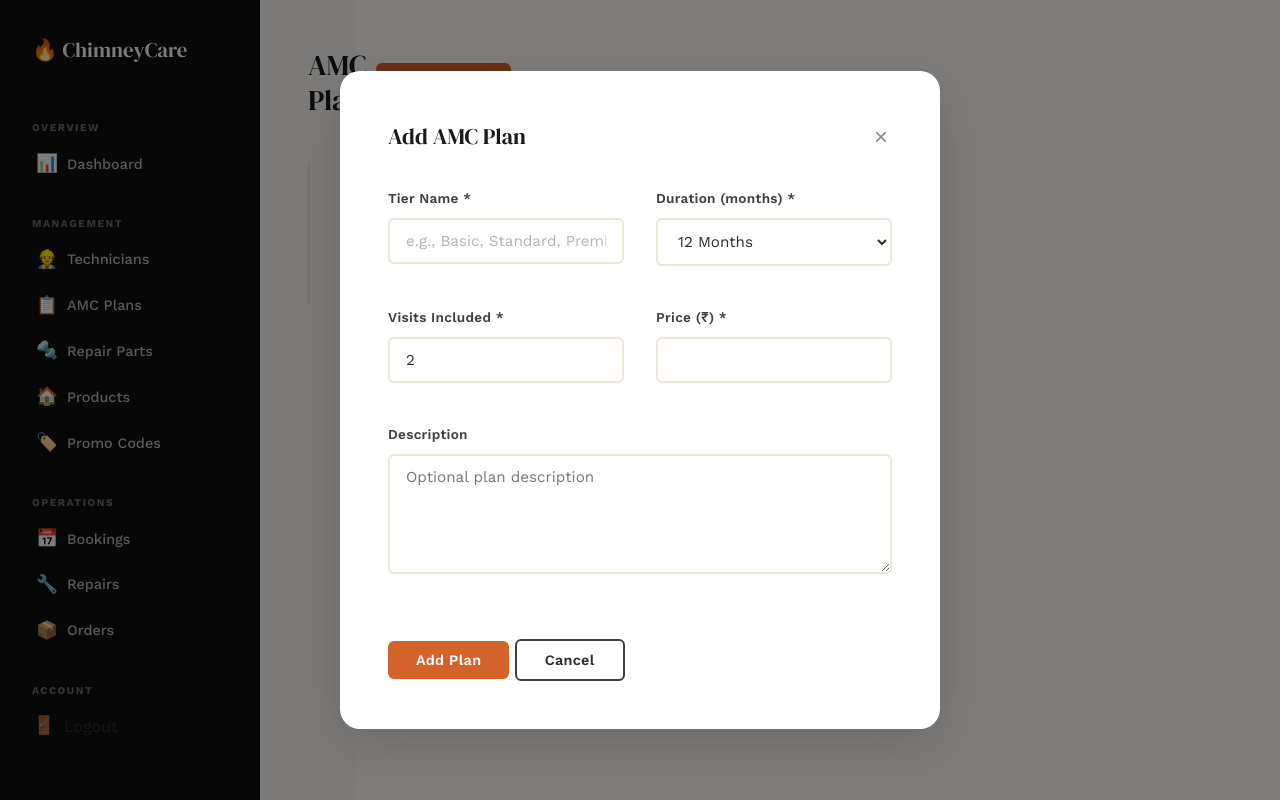
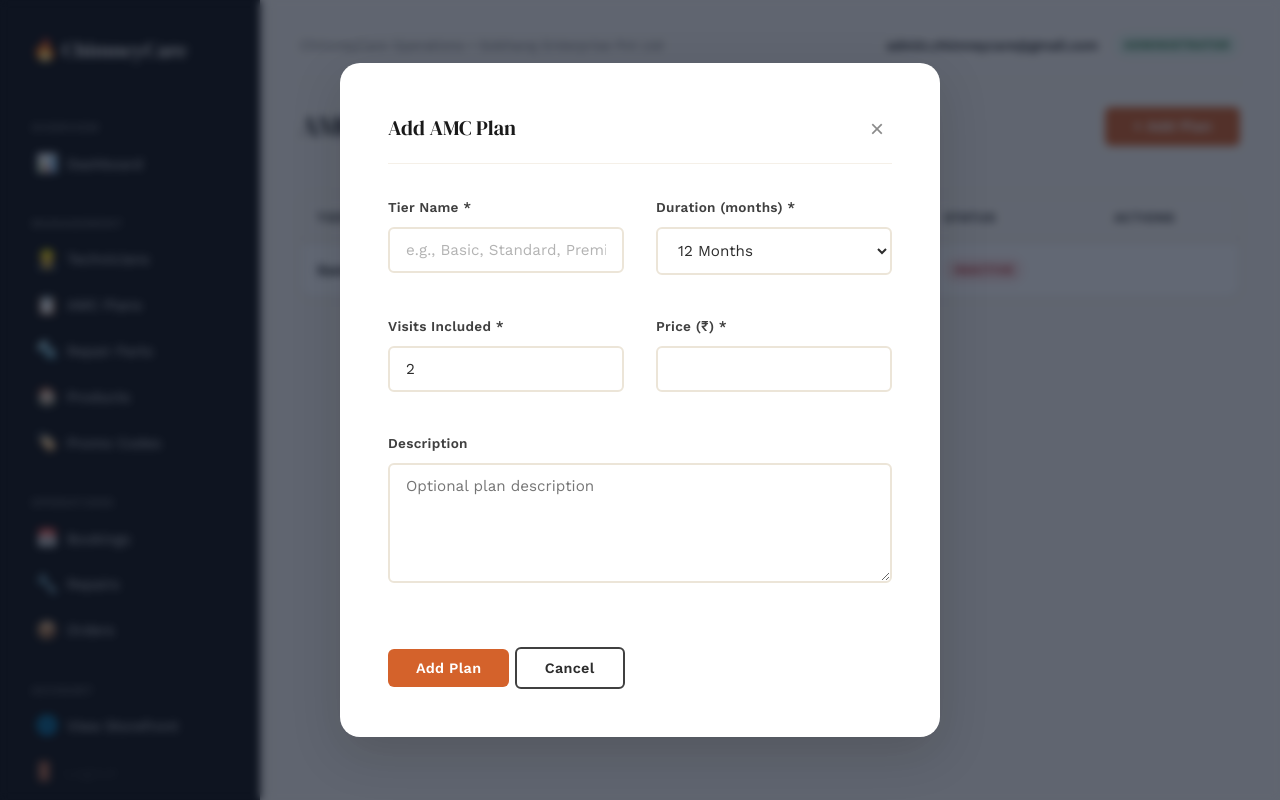
Before and after one commit to ShahParth29/chimneycare, a Flask app: template templates/admin/amc_plans.html in a window 1280 px wide, after a click on "+ Add Plan". Run offline with Flask 3, Linux system fonts and the light colour scheme; the template is opened without the code that fills it: most values are stand-ins (such as "Sample title", 1, 10 or a date in 2020); some libraries are stand-ins or nearby versions.

Commit message:
Fix admin portal layout grid overlap and fully synchronize technician assignment and repair parts across customer and admin views

```diff
--- a/blueprints/services.py
+++ b/blueprints/services.py
@@ -39,7 +39,7 @@ def dashboard():
     try:
         bookings = (
             sb.table("services")
-            .select("*")
+            .select("*, amc_plans(*), technicians(*)")
             .eq("customer_id", user["id"])
             .order("created_at", desc=True)
             .limit(5)
@@ -47,7 +47,7 @@ def dashboard():
         )
         repair_jobs = (
             sb.table("repair_jobs")
-            .select("*")
+            .select("*, technicians(*)")
             .eq("customer_id", user["id"])
             .order("created_at", desc=True)
             .limit(5)
@@ -183,7 +183,7 @@ def my_bookings():
     try:
         result = (
             sb.table("services")
-            .select("*, amc_plans(*)")
+            .select("*, amc_plans(*), technicians(*)")
             .eq("customer_id", user["id"])
             .order("created_at", desc=True)
             .execute()
--- a/static/css/admin.css
+++ b/static/css/admin.css
@@ -1,13 +1,19 @@
 /* ═══════════════════════════════════════════════════════════════
    ChimneyCare — Admin Portal Styles
+   Clean, responsive, non-overlapping dashboard layout
    ═══════════════════════════════════════════════════════════════ */
 
 /* ── Admin Layout ────────────────────────────── */
 
+body {
+  background: var(--cream-100);
+}
+
 .admin-layout {
-  display: grid;
-  grid-template-columns: 260px 1fr;
+  display: block;
   min-height: 100vh;
+  width: 100%;
+  position: relative;
 }
 
 /* ── Sidebar ─────────────────────────────────── */
@@ -21,7 +27,8 @@
   bottom: 0;
   width: 260px;
   overflow-y: auto;
-  z-index: 100;
+  z-index: 1000;
+  box-shadow: 2px 0 12px rgba(0, 0, 0, 0.15);
 }
 
 .admin-sidebar__brand {
@@ -85,9 +95,20 @@
 
 .admin-main {
   margin-left: 260px;
-  padding: var(--space-2xl);
+  width: calc(100% - 260px);
+  padding: 2rem 2.5rem;
   background: var(--cream-100);
   min-height: 100vh;
+  box-sizing: border-box;
+}
+
+.admin-topbar {
+  display: flex;
+  justify-content: space-between;
+  align-items: center;
+  padding-bottom: 1.5rem;
+  margin-bottom: 1.5rem;
+  border-bottom: 1px solid var(--cream-300);
 }
 
 .admin-main__header {
@@ -95,11 +116,14 @@
   justify-content: space-between;
   align-items: center;
   margin-bottom: var(--space-2xl);
+  flex-wrap: wrap;
+  gap: var(--space-md);
 }
 
 .admin-main__title {
   font-size: 1.8rem;
   color: var(--charcoal-800);
+  margin: 0;
 }
 
 .admin-main__user {
@@ -180,16 +207,60 @@
   align-items: center;
   padding: var(--space-lg) var(--space-xl);
   border-bottom: 1px solid var(--cream-200);
+  background: white;
 }
 
 .admin-panel__title {
   font-family: var(--font-heading);
   font-size: 1.2rem;
   color: var(--charcoal-800);
+  margin: 0;
 }
 
 .admin-panel__body {
   padding: var(--space-xl);
+}
+
+/* ── Tables ──────────────────────────────────── */
+
+.table-wrapper {
+  width: 100%;
+  overflow-x: auto;
+  background: white;
+  border-radius: var(--border-radius-lg);
+  border: 1px solid var(--cream-300);
+  box-shadow: var(--shadow-sm);
+  margin-bottom: var(--space-xl);
+}
+
+.data-table {
+  width: 100%;
+  border-collapse: collapse;
+  min-width: 750px;
+  font-size: 0.9rem;
+}
+
+.data-table th {
+  background: var(--cream-100);
+  color: var(--charcoal-800);
+  font-weight: 600;
+  text-align: left;
+  padding: 12px 16px;
+  border-bottom: 2px solid var(--cream-300);
+  font-size: 0.8rem;
+  text-transform: uppercase;
+  letter-spacing: 0.05em;
+}
+
+.data-table td {
+  padding: 14px 16px;
+  border-bottom: 1px solid var(--cream-200);
+  color: var(--charcoal-700);
+  vertical-align: middle;
+}
+
+.data-table tbody tr:hover {
+  background: var(--cream-50);
 }
 
 /* ── Admin Forms ─────────────────────────────── */
@@ -215,10 +286,12 @@
   display: none;
   position: fixed;
   inset: 0;
-  background: rgba(0,0,0,0.5);
-  z-index: 9000;
+  background: rgba(15, 23, 42, 0.65);
+  backdrop-filter: blur(4px);
+  z-index: 9999;
   align-items: center;
   justify-content: center;
+  padding: var(--space-md);
 }
 
 .modal-overlay.active {
@@ -247,11 +320,14 @@
   justify-content: space-between;
   align-items: center;
   margin-bottom: var(--space-xl);
+  border-bottom: 1px solid var(--cream-200);
+  padding-bottom: var(--space-md);
 }
 
 .modal__title {
   font-family: var(--font-heading);
-  font-size: 1.4rem;
+  font-size: 1.3rem;
+  margin: 0;
 }
 
 .modal__close {
@@ -260,7 +336,7 @@
   font-size: 1.5rem;
   cursor: pointer;
   color: var(--steel-300);
-  padding: var(--space-xs);
+  padding: 4px 8px;
   transition: color var(--transition-fast);
 }
 
--- a/templates/admin/base_admin.html
+++ b/templates/admin/base_admin.html
@@ -21,7 +21,7 @@
   {% endwith %}
 
   <div class="admin-layout">
-    <aside class="admin-sidebar">
+    <aside class="admin-sidebar" id="admin-sidebar">
       <a href="{{ url_for('admin.dashboard') }}" class="admin-sidebar__brand">🔥 ChimneyCare</a>
       <span class="admin-sidebar__label">Overview</span>
       <ul class="admin-sidebar__nav">
@@ -43,6 +43,7 @@
       </ul>
       <span class="admin-sidebar__label">Account</span>
       <ul class="admin-sidebar__nav">
+        <li><a href="{{ url_for('services.landing') }}" target="_blank" class="admin-sidebar__link"><span>🌐</span> View Storefront</a></li>
         <li>
           <form action="{{ url_for('auth.logout') }}" method="post" style="margin:0;">
             <input type="hidden" name="csrf_token" value="{{ csrf_token() }}">
@@ -55,6 +56,16 @@
     </aside>
 
     <main class="admin-main">
+      <div class="admin-topbar">
+        <div style="display: flex; align-items: center; gap: 1rem;">
+          <button id="sidebar-toggle" style="display:none; background:white; border:1px solid var(--cream-300); border-radius:4px; padding:6px 10px; cursor:pointer; font-size:1.1rem;">☰</button>
+          <span style="font-size: 0.85rem; color: var(--steel-400);">ChimneyCare Operations &bull; Sobharaj Enterprise Pvt Ltd</span>
+        </div>
+        <div style="display: flex; align-items: center; gap: 1rem;">
+          <span style="font-size: 0.85rem; font-weight: 600; color: var(--charcoal-800);">admin.chimneycare@gmail.com</span>
+          <span class="badge badge--confirmed">Administrator</span>
+        </div>
+      </div>
       {% block admin_content %}{% endblock %}
     </main>
   </div>
```
Also changed, not shown: other parts of static/css/admin.css (+19 -17 lines), templates/dashboard.html (+24 -2 lines), templates/services/my_bookings.html (+17 -0 lines).
